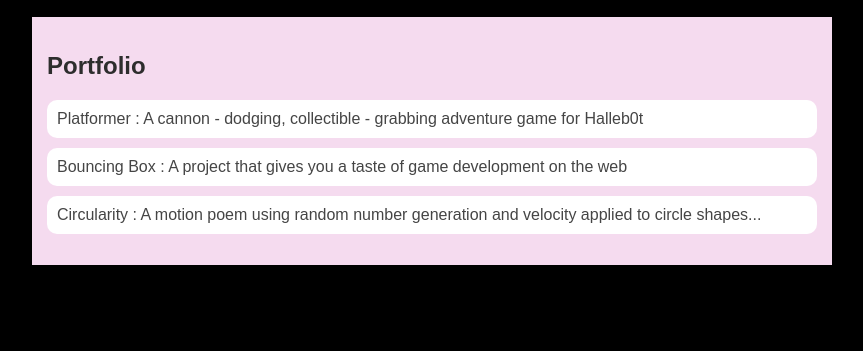
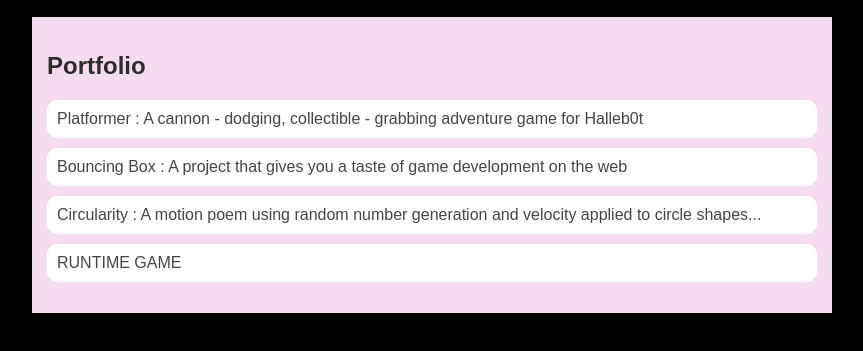
Before and after one commit to xfrost79/xfrost79.github.io, a plain HTML site: page portfolio.html in a window 1280 px wide. Shown: the part 91-442 px from the top of the page, without its empty margins (208-1071 px from the left). Drawn offline with Linux system fonts and the light colour scheme.

Commit message:
add runtime project with loop

```diff
--- a/portfolio.html
+++ b/portfolio.html
@@ -101,6 +101,7 @@
                 <li><a href="projects/platformer/">Platformer : A cannon - dodging, collectible - grabbing adventure game for Halleb0t</a></li>
                 <li><a href="projects/bouncing-box/">Bouncing Box : A project that gives you a taste of game development on the web </a></li>
                 <li><a href="projects/circularity/">Circularity : A motion poem using random number generation and velocity applied to circle shapes...</a></li>
+                <li><a href="projects/runtime/">RUNTIME GAME
             </ul>
             </div>
          </main>
```
